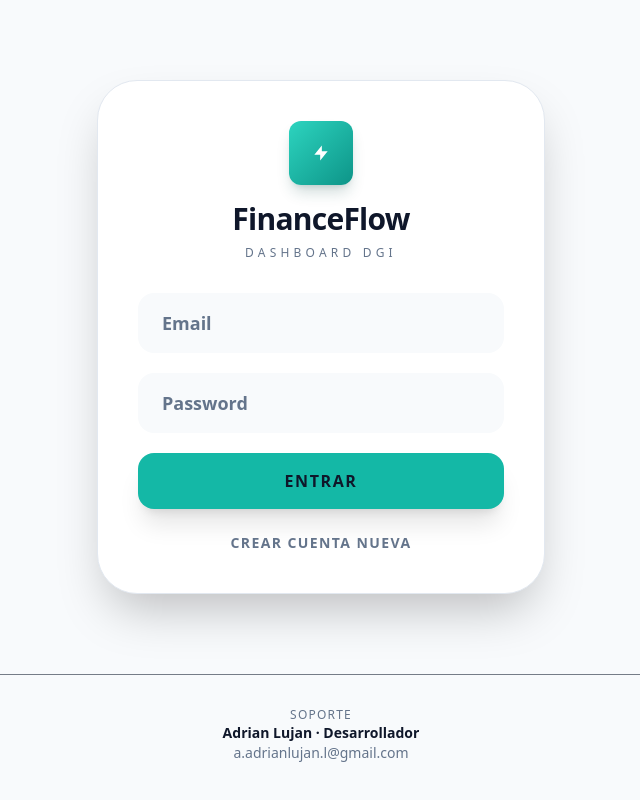
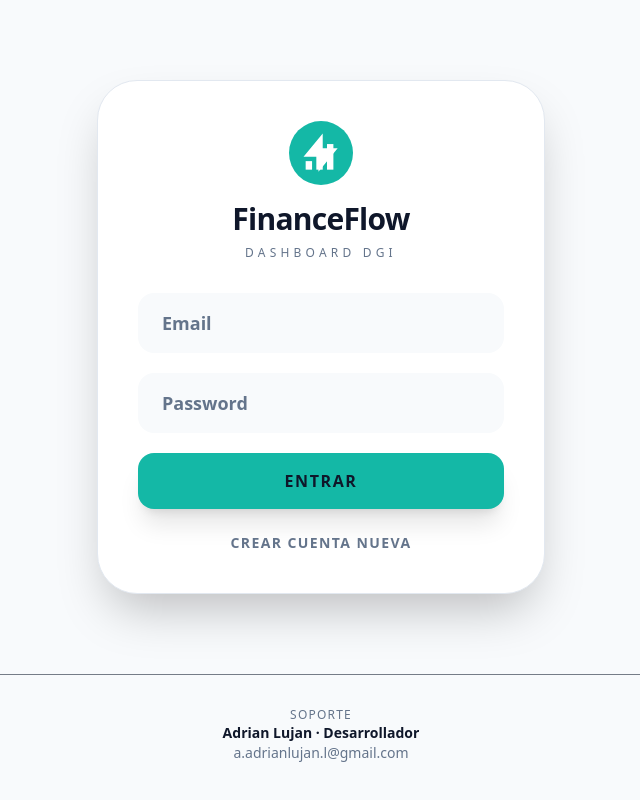
Before and after one commit to TheViking816/FinanceFlow, a React (Vite) app in the folder dashboard_v2/: page / in a window 1280 px wide. Shown: the top 800 px of the page, without its empty margins (319-959 px from the left). Built offline with nearby package versions, Linux system fonts and the light colour scheme.

Commit message:
chore: bump PWA to v3 to force update and sync app icons with new circular design

```diff
--- a/dashboard_v2/App.tsx
+++ b/dashboard_v2/App.tsx
@@ -7,9 +7,12 @@ import { Holding, PortfolioSummary, MarketData, HoldingUser, HoldingPending } fr
 type SortConfig = { key: keyof Holding | 'rangeScore' | 'none', direction: 'asc' | 'desc' };
 
 const Logo = ({ className = "w-8 h-8" }) => (
-  <div className={`${className} bg-gradient-to-br from-teal-400 to-teal-600 rounded-xl shadow-lg shadow-teal-900/20 flex items-center justify-center overflow-hidden`}>
-    <svg viewBox="0 0 24 24" className="w-5 h-5 text-white fill-current" xmlns="http://www.w3.org/2000/svg">
+  <div className={`${className} bg-teal-500 rounded-full flex items-center justify-center overflow-hidden`}>
+    <svg viewBox="0 0 24 24" className="w-4/5 h-4/5 text-white fill-current" xmlns="http://www.w3.org/2000/svg">
       <path d="M13 3L4 14h7v7l9-11h-7z" />
+      <rect x="5" y="16" width="3" height="4" />
+      <rect x="10" y="12" width="3" height="8" />
+      <rect x="15" y="8" width="3" height="12" />
     </svg>
   </div>
 );
--- a/dashboard_v2/public/sw.js
+++ b/dashboard_v2/public/sw.js
@@ -1,4 +1,4 @@
-const CACHE_NAME = 'financeflow-v2';
+const CACHE_NAME = 'financeflow-v3';
 const urlsToCache = [
     '/',
     '/index.html',
```
Also changed, not shown: dashboard_v2/public/manifest.json.
